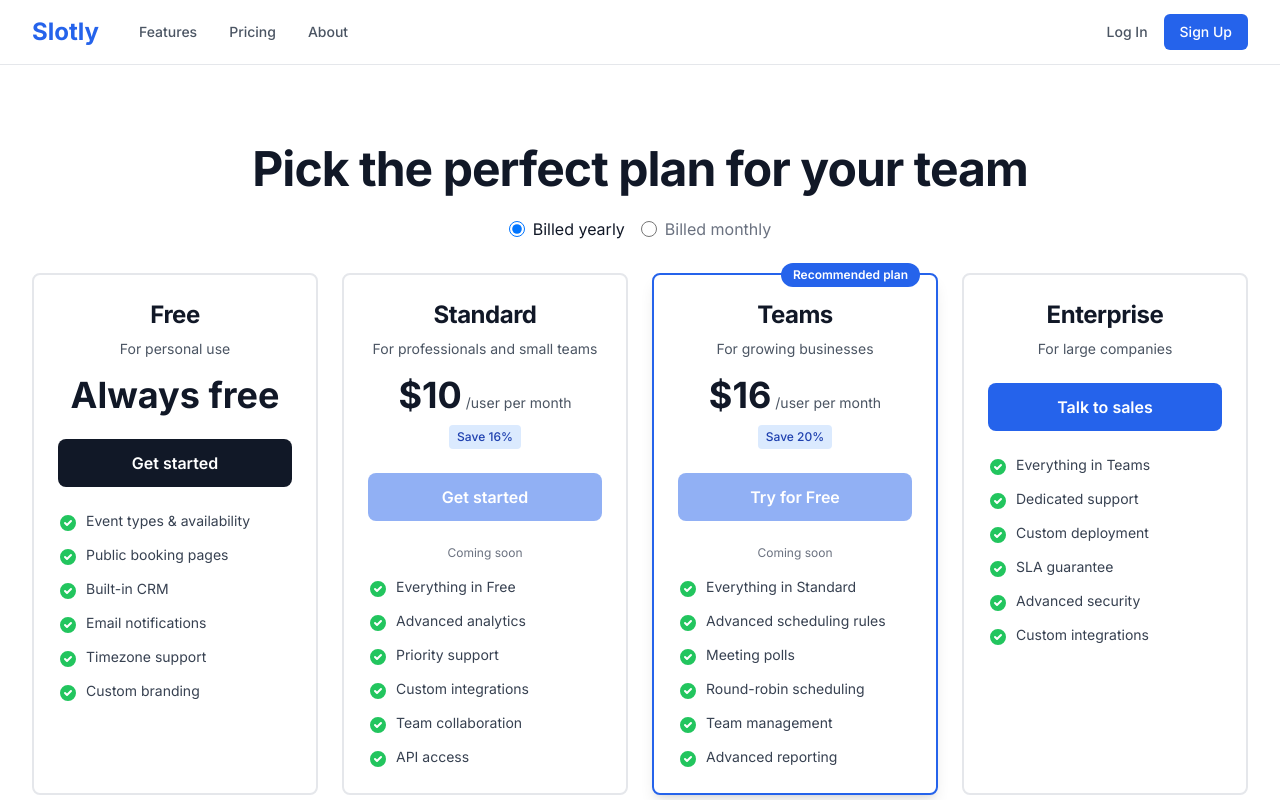
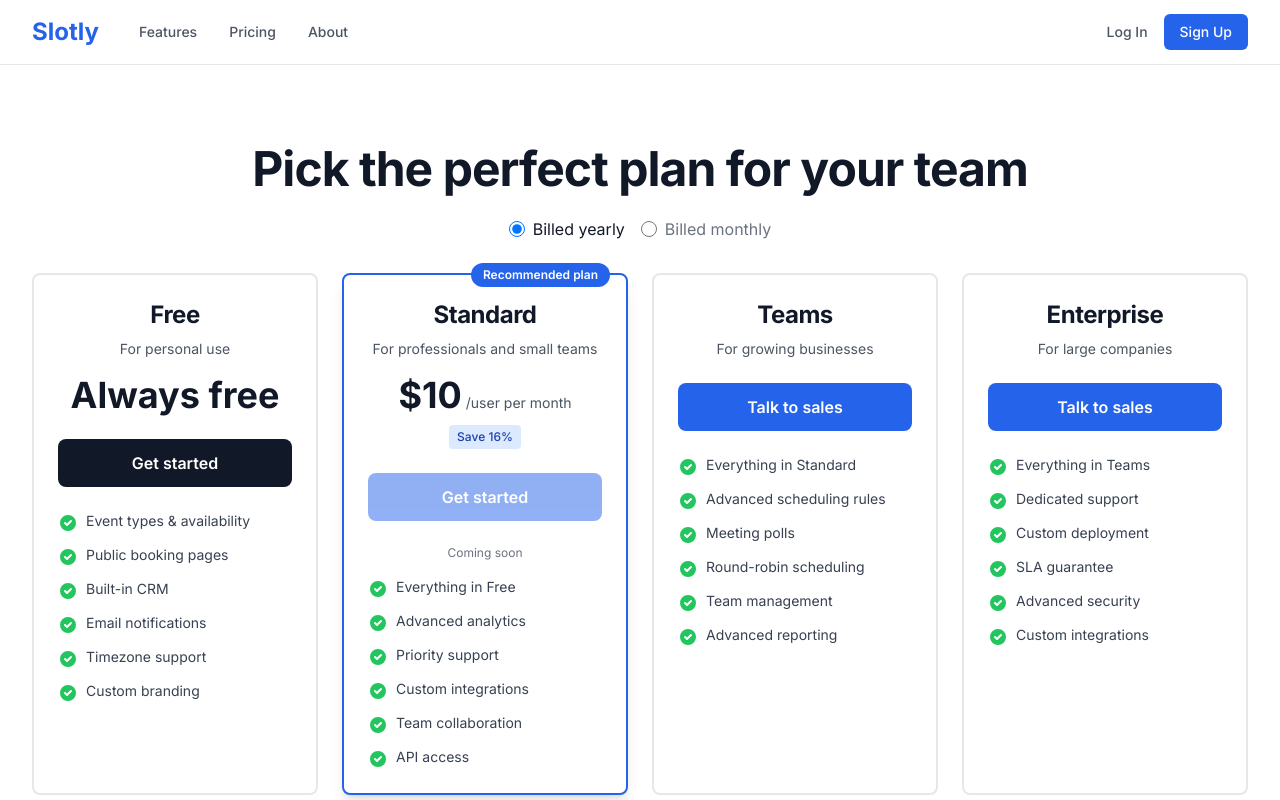
Before and after one commit to digitalquotient008/slotly-marketing, a Next.js app: page /pricing in a window 1280 px wide. Shown: the top 800 px of the page. Built offline with nearby package versions, Linux system fonts and the light colour scheme; no server answers.

Commit message:
Update pricing: Standard is recommended, Teams shows 'Talk to sales' only

```diff
--- a/src/components/PricingCards.tsx
+++ b/src/components/PricingCards.tsx
@@ -45,8 +45,8 @@
       price: billingPeriod === 'yearly' ? '$10' : '$12',
       priceSubtext: '/user per month',
       savings: billingPeriod === 'yearly' ? 'Save 16%' : null,
-      badge: null,
-      recommended: false,
+      badge: 'Recommended plan',
+      recommended: true,
       buttonText: 'Get started',
       buttonStyle: 'bg-blue-600 text-white hover:bg-blue-700',
       features: [
@@ -62,12 +62,12 @@
     {
       name: 'Teams',
       description: 'For growing businesses',
-      price: billingPeriod === 'yearly' ? '$16' : '$20',
-      priceSubtext: '/user per month',
-      savings: billingPeriod === 'yearly' ? 'Save 20%' : null,
-      badge: 'Recommended plan',
-      recommended: true,
-      buttonText: 'Try for Free',
+      price: null,
+      priceSubtext: '',
+      savings: null,
+      badge: null,
+      recommended: false,
+      buttonText: 'Talk to sales',
       buttonStyle: 'bg-blue-600 text-white hover:bg-blue-700',
       features: [
         'Everything in Standard',
@@ -77,7 +77,7 @@
         'Team management',
         'Advanced reporting',
       ],
-      comingSoon: true,
+      comingSoon: false,
     },
     {
       name: 'Enterprise',
@@ -175,7 +175,7 @@
               )}
             </div>
 
-            {plan.name === 'Enterprise' ? (
+            {plan.name === 'Enterprise' || plan.name === 'Teams' ? (
               <a
                 href="mailto:sales@slotly.com"
                 className={`block w-full text-center px-4 py-3 rounded-lg font-semibold transition-colors mb-6 ${plan.buttonStyle}`}
```
